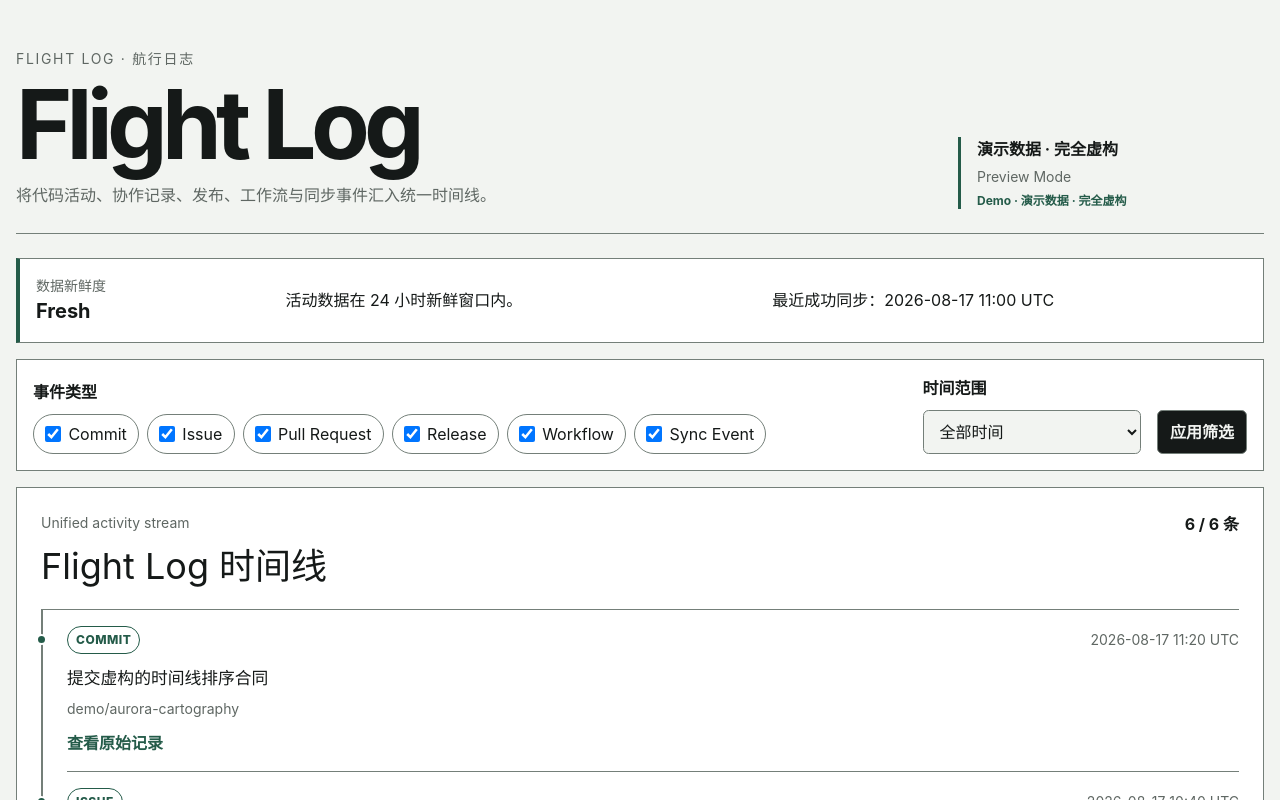
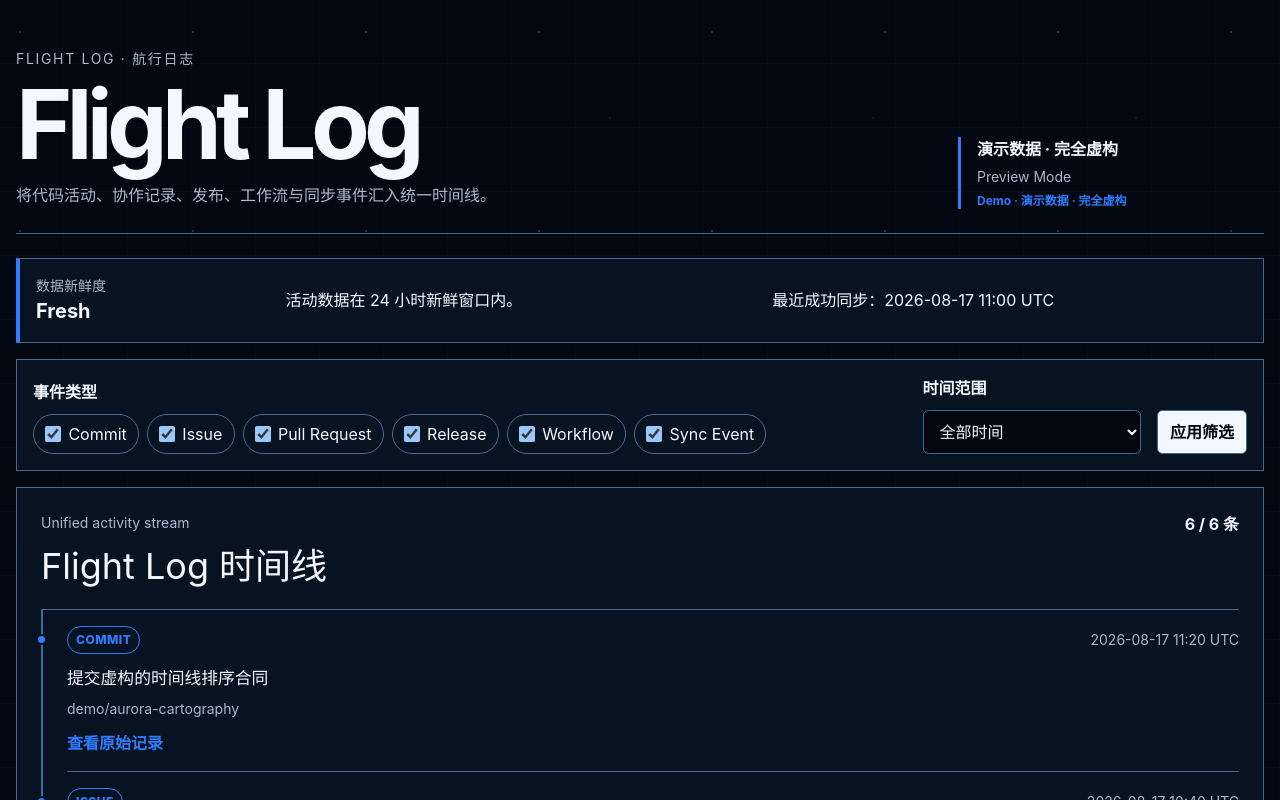
Before and after one commit to hehehehehehecai/executor-command-center, a Next.js app: page /flight-log in a window 1280 px wide. Shown: the top 800 px of the page. Built offline with nearby package versions, Linux system fonts and the light colour scheme.

Commit message:
feat: 接入全局深空主题与回退预览基础

```diff
--- a/src/app/globals.css
+++ b/src/app/globals.css
@@ -1,15 +1,6 @@
 @import "tailwindcss";
-
-:root {
-  --background: #f2f4f1;
-  --foreground: #151918;
-  --surface: #ffffff;
-  --surface-muted: #e9ede9;
-  --muted: #5f6763;
-  --border: #747f79;
-  --accent: #245b49;
-  --focus: #1f6b52;
-}
+@import "../shared/visual-system/tokens.css";
+@import "../shared/visual-system/theme.css";
 
 * {
   box-sizing: border-box;
@@ -28,6 +19,32 @@ body {
   font-family:
     Inter, ui-sans-serif, system-ui, -apple-system, BlinkMacSystemFont, "Segoe UI",
     sans-serif;
+}
+
+:root[data-executor-theme="deep-space"] body {
+  color-scheme: dark;
+  background-image:
+    radial-gradient(circle at 1px 1px, rgb(169 184 202 / 24%) 0.7px, transparent 1px),
+    radial-gradient(circle at 1px 1px, rgb(58 216 255 / 13%) 0.6px, transparent 1px),
+    linear-gradient(rgb(70 104 143 / 6%) 1px, transparent 1px),
+    linear-gradient(90deg, rgb(70 104 143 / 6%) 1px, transparent 1px);
+  background-size: 173px 199px, 263px 281px, 64px 64px, 64px 64px;
+  background-position: 19px 31px, 83px 117px, -1px -1px, -1px -1px;
+}
+
+:root[data-executor-theme="deep-space"] .freshness-badge--stale,
+:root[data-executor-theme="deep-space"] .freshness-badge--partial,
+:root[data-executor-theme="deep-space"] .freshness-warning {
+  color: var(--space-warning);
+}
+
+:root[data-executor-theme="deep-space"] .freshness-warning {
+  border-color: var(--space-warning);
+}
+
+:root[data-executor-theme="deep-space"] .freshness-badge--failed,
+:root[data-executor-theme="deep-space"] .freshness-badge--authorization_revoked {
+  color: var(--space-danger);
 }
 
 .command-deck-shell {
```
Also changed, not shown: 1 other file (tests, documents, lock files or other folders).
